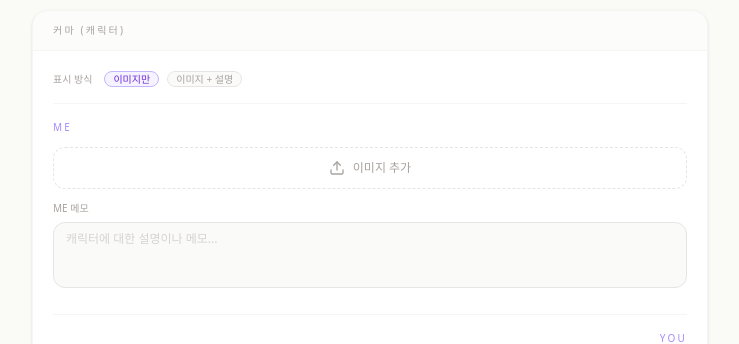
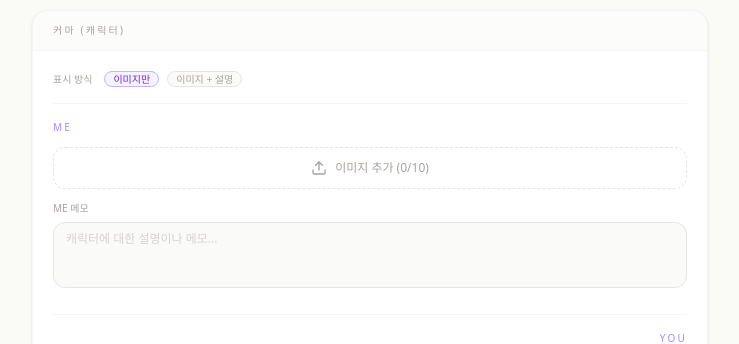
Before and after one commit to gogobibi/eternal-bonding-sheet, a Next.js app: page / in a window 1280 px wide. Shown: the part 900-1244 px from the top of the page, without its empty margins (48-787 px from the left). Built offline with nearby package versions, Linux system fonts and the light colour scheme.

Commit message:
feat: 이미지설정 수정

```diff
--- a/app/_components/profile-editor/form/CharacterSection.tsx
+++ b/app/_components/profile-editor/form/CharacterSection.tsx
@@ -49,16 +49,20 @@ export const CharacterSection: React.FC<Props> = ({
     </div>
     <div className="space-y-3">
       <MeLabel />
-      <button
-        type="button"
-        onClick={() =>
-          document.getElementById("char-img-upload")?.click()
-        }
-        className="w-full py-3 border border-dashed border-stone-200 rounded-xl flex items-center justify-center gap-2 text-stone-400 hover:border-violet-300 hover:text-violet-400 transition-colors"
-      >
-        <Upload className="h-4 w-4" />
-        <span className="text-xs">이미지 추가</span>
-      </button>
+      {charImages.length < 10 ? (
+        <button
+          type="button"
+          onClick={() => document.getElementById("char-img-upload")?.click()}
+          className="flex w-full items-center justify-center gap-2 rounded-xl border border-dashed border-stone-200 py-3 text-stone-400 transition-colors hover:border-violet-300 hover:text-violet-400"
+        >
+          <Upload className="h-4 w-4" />
+          <span className="text-xs">이미지 추가 ({charImages.length}/10)</span>
+        </button>
+      ) : (
+        <div className="flex w-full items-center justify-center rounded-xl border border-dashed border-stone-200 py-3 text-stone-300">
+          <span className="text-xs">최대 10장까지 등록 가능합니다</span>
+        </div>
+      )}
       <input
         id="char-img-upload"
         type="file"
--- a/app/_components/profile-editor/use-profile-form.ts
+++ b/app/_components/profile-editor/use-profile-form.ts
@@ -112,20 +112,30 @@ export function useProfileForm() {
     e.target.value = "";
   };
 
+  const MAX_CHAR_IMAGES = 10;
+  const MAX_FILE_BYTES = 10 * 1024 * 1024; // 10MB
+
   const handleCharUpload = (e: React.ChangeEvent<HTMLInputElement>) => {
     const files = e.target.files;
     if (!files) return;
     Array.from(files).forEach((file) => {
+      if (file.size > MAX_FILE_BYTES) {
+        alert(`${file.name}\n파일 크기가 너무 큽니다 (최대 10MB).\n더 작은 이미지를 업로드해 주세요.`);
+        return;
+      }
       const reader = new FileReader();
       reader.onload = (ev) => {
-        setCharImages((prev) => [
+        setCharImages((prev) => {
+          if (prev.length >= MAX_CHAR_IMAGES) return prev;
+          return [
             ...prev,
             {
               id: Date.now().toString() + Math.random(),
               imageUrl: ev.target?.result as string,
               description: "",
             },
-        ]);
+          ];
+        });
       };
       reader.readAsDataURL(file);
     });
```
Lines whose indentation alone changed are shown as unchanged.
